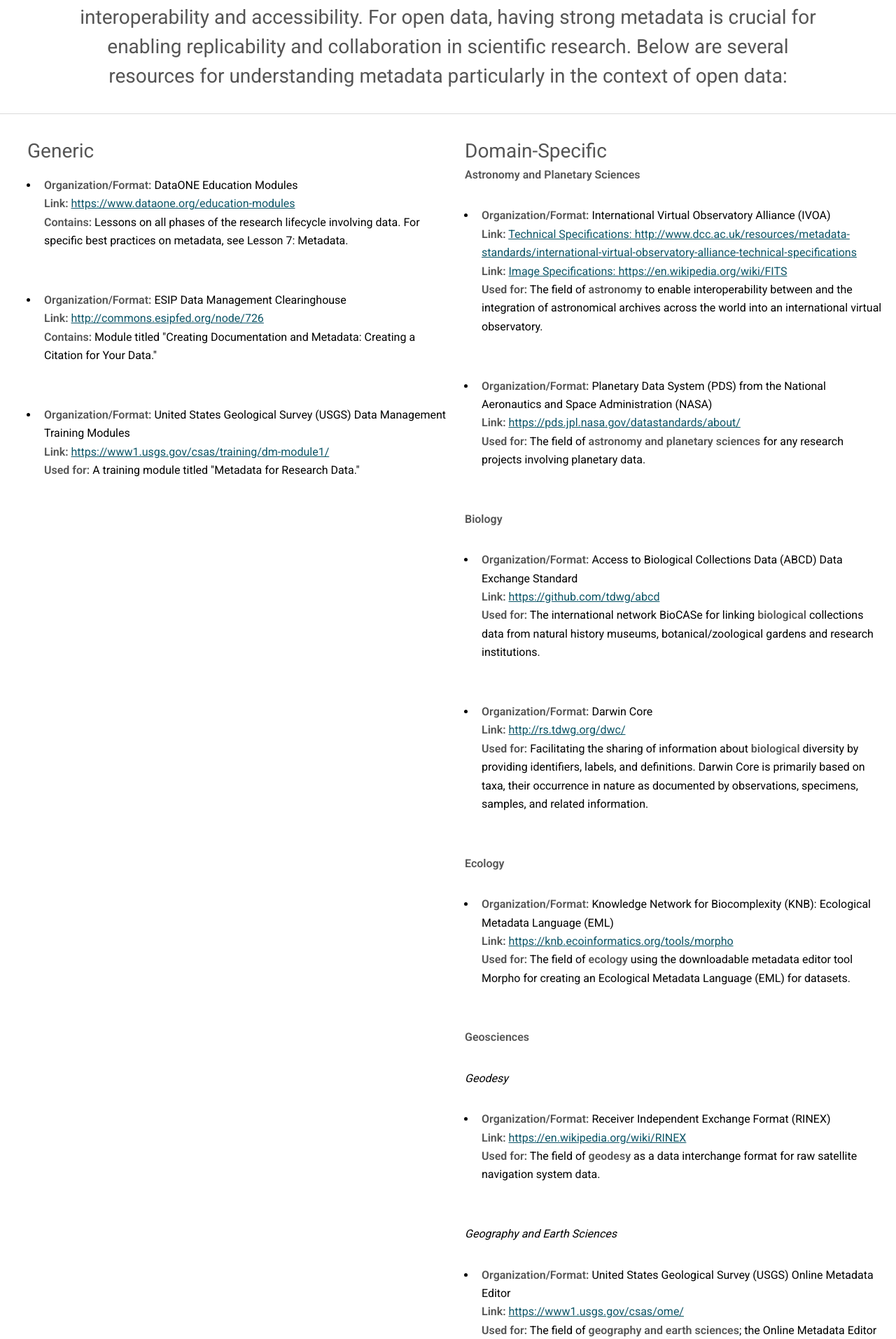
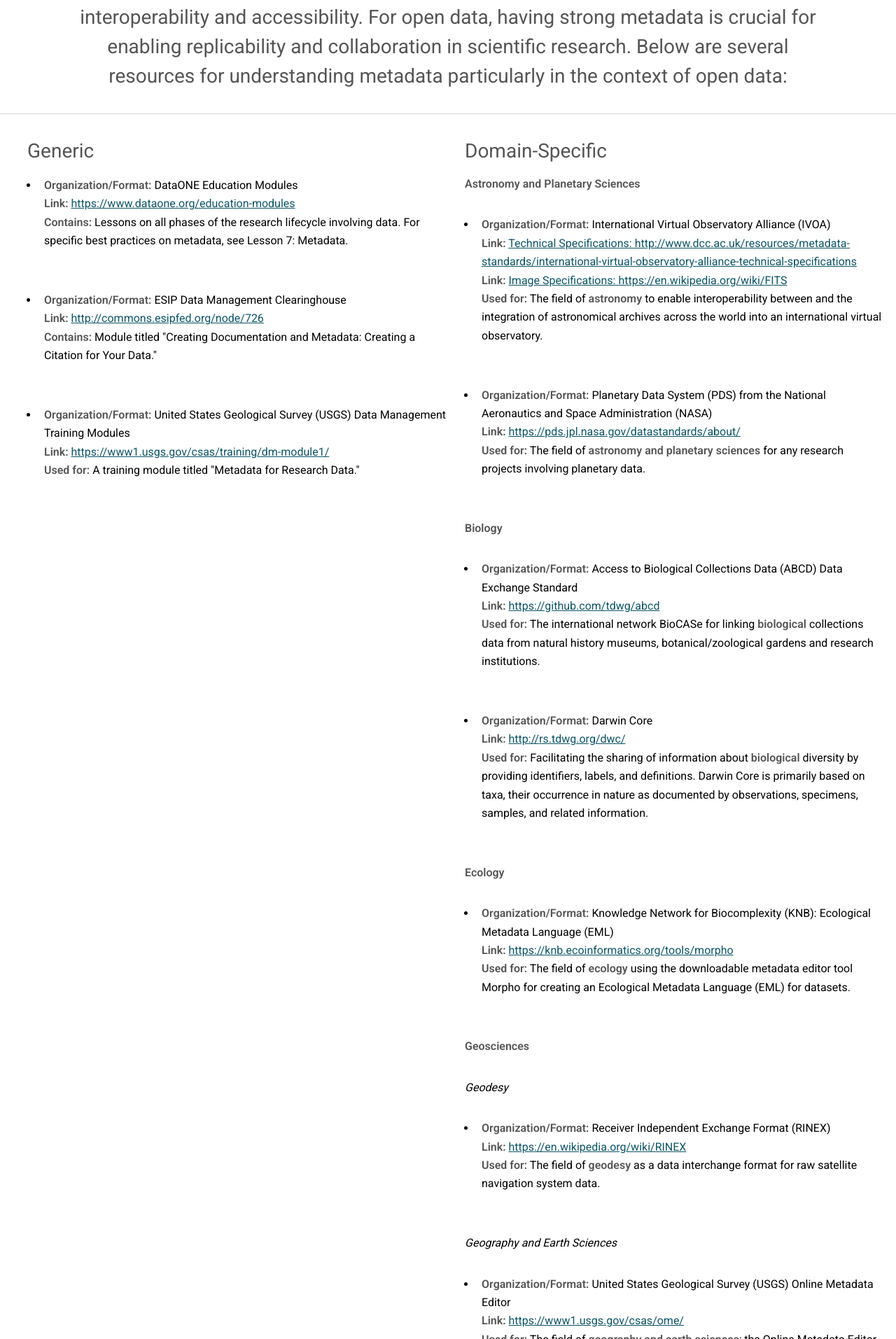
Before and after one commit to bfe-inf/toolkit, a Jekyll site: the page built from bp&s-metadata.html, in a window 1280 px wide. Shown: the part 450-2363 px from the top of the page at 70% size. Built offline with Jekyll 4.4.1, drawn with Linux system fonts in a browser that asks for light colours.

Commit message:
Update bp&s-metadata.html

```diff
--- a/bp&s-metadata.html
+++ b/bp&s-metadata.html
@@ -81,7 +81,7 @@
 				</div>
 				<div class="6u$ 12u$(small)">
 					<h3>Domain-Specific</h3>
-					<p><strong>Astronomy and Planetary Sciences</strong></p>
+					<p style="padding-top: 13px;"><strong>Astronomy and Planetary Sciences</strong></p>
 					<ul>
 	     					<li> <strong>Organization/Format:</strong> International Virtual Observatory Alliance (IVOA) <br/>
              	   				<strong>Link:</strong> <a href="http://www.dcc.ac.uk/resources/metadata-standards/international-virtual-observatory-alliance-technical-specifications" target="_blank">Technical Specifications: http://www.dcc.ac.uk/resources/metadata-standards/international-virtual-observatory-alliance-technical-specifications</a><br/>
```
